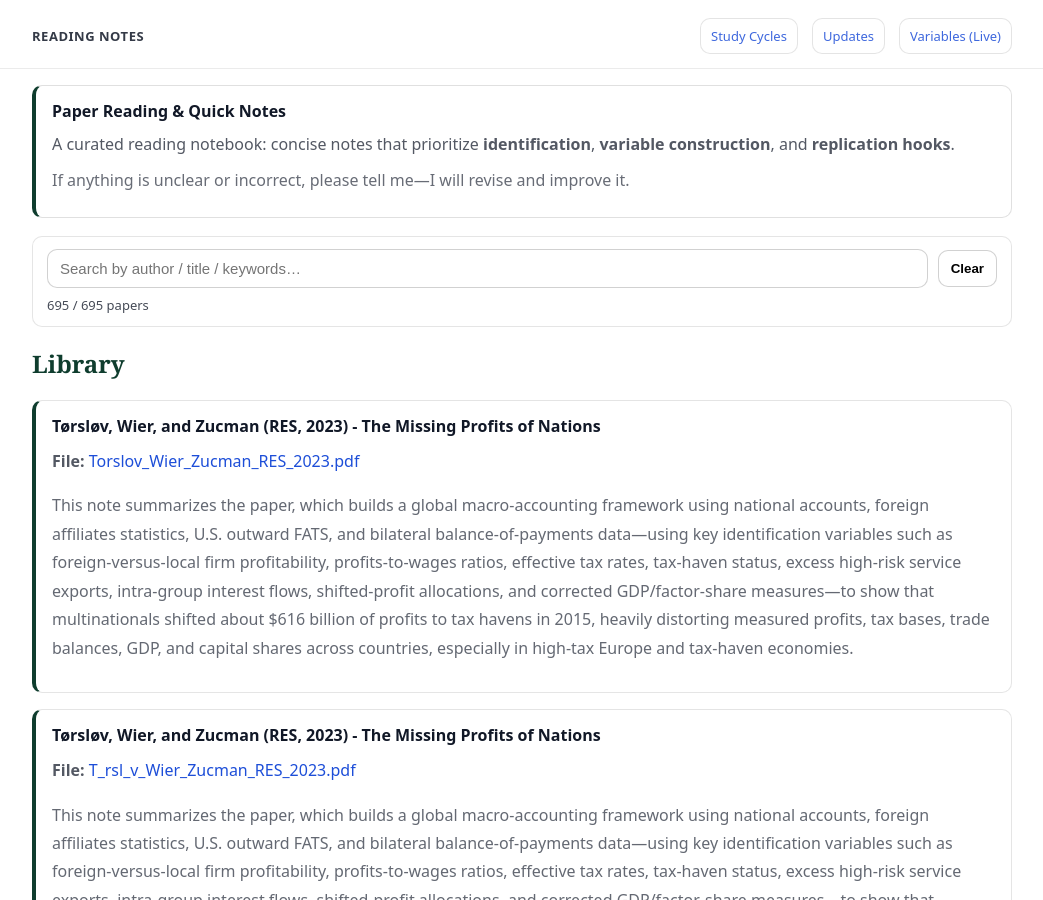
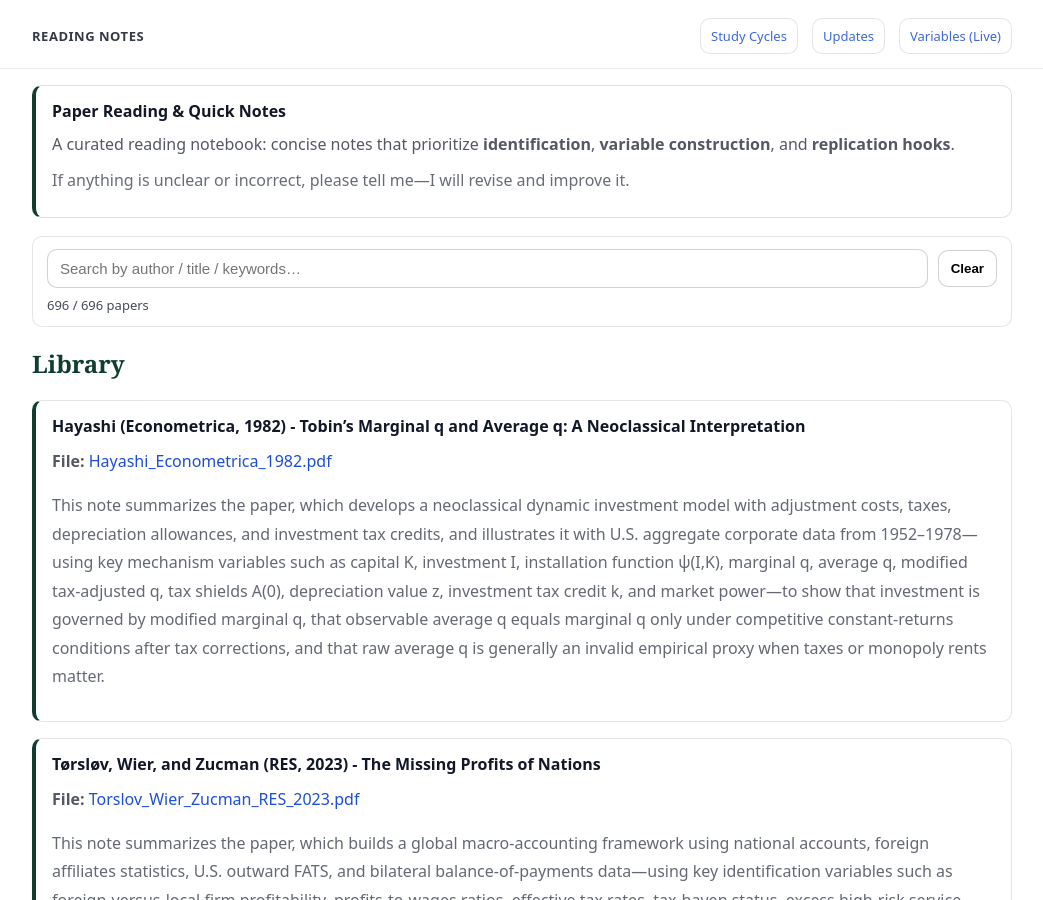
Before and after one commit to yaxinzn/study-archive, a Jekyll site: the page built from reading/index.md, in a window 1280 px wide and 900 px high. Shown: the whole window, without its empty margins (118-1161 px from the left). Built offline with Jekyll 4.4.1, drawn with Linux system fonts in a browser that asks for light colours.

Commit message:
Reading: add/update Hayashi_Econometrica_1982.pdf

```diff
--- a/_data/reading.yml
+++ b/_data/reading.yml
@@ -1,3 +1,7 @@
+- title: "Hayashi (Econometrica, 1982) - Tobin’s Marginal q and Average q: A Neoclassical Interpretation"
+  file: "Hayashi_Econometrica_1982.pdf"
+  desc: "This note summarizes the paper, which develops a neoclassical dynamic investment model with adjustment costs, taxes, depreciation allowances, and investment tax credits, and illustrates it with U.S. aggregate corporate data from 1952–1978—using key mechanism variables such as capital K, investment I, installation function ψ(I,K), marginal q, average q, modified tax-adjusted q, tax shields A(0), depreciation value z, investment tax credit k, and market power—to show that investment is governed by modified marginal q, that observable average q equals marginal q only under competitive constant-returns conditions after tax corrections, and that raw average q is generally an invalid empirical proxy when taxes or monopoly rents matter."
+
 - title: "Tørsløv, Wier, and Zucman (RES, 2023) - The Missing Profits of Nations"
   file: "Torslov_Wier_Zucman_RES_2023.pdf"
   desc: "This note summarizes the paper, which builds a global macro-accounting framework using national accounts, foreign affiliates statistics, U.S. outward FATS, and bilateral balance-of-payments data—using key identification variables such as foreign-versus-local firm profitability, profits-to-wages ratios, effective tax rates, tax-haven status, excess high-risk service exports, intra-group interest flows, shifted-profit allocations, and corrected GDP/factor-share measures—to show that multinationals shifted about $616 billion of profits to tax havens in 2015, heavily distorting measured profits, tax bases, trade balances, GDP, and capital shares across countries, especially in high-tax Europe and tax-haven economies."
```
Also changed, not shown: 1 other file.
